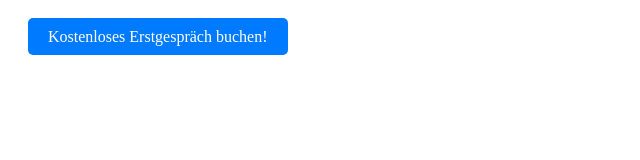
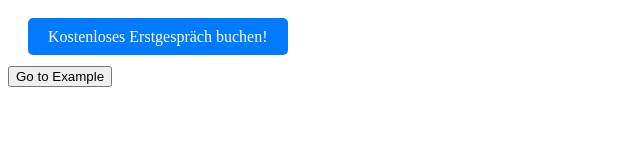
Before and after one commit to jusuf-xcto/notion_widgets, a plain HTML site: page blue_button_cta.html in a window 1280 px wide. Shown: the whole page, without its empty margins (0-640 px from the left). Drawn offline with Linux system fonts and the light colour scheme.

Commit message:
Update blue_button_cta.html

```diff
--- a/blue_button_cta.html
+++ b/blue_button_cta.html
@@ -30,4 +30,11 @@
 <div class="container">
     <a href="https://clean-coding.notion.site/Umfrage-2b79a1e120ae4ab091b4185898247658?pvs=4" class="cta">Kostenloses Erstgespräch buchen!</a>
 </div>
+
+     <button onclick="openPage()">Go to Example</button>
+<script>
+        function openPage() {
+            window.location.href = 'https://clean-coding.notion.site/Umfrage-2b79a1e120ae4ab091b4185898247658?pvs=4';
+        }
+    </script>
 </html>
```
